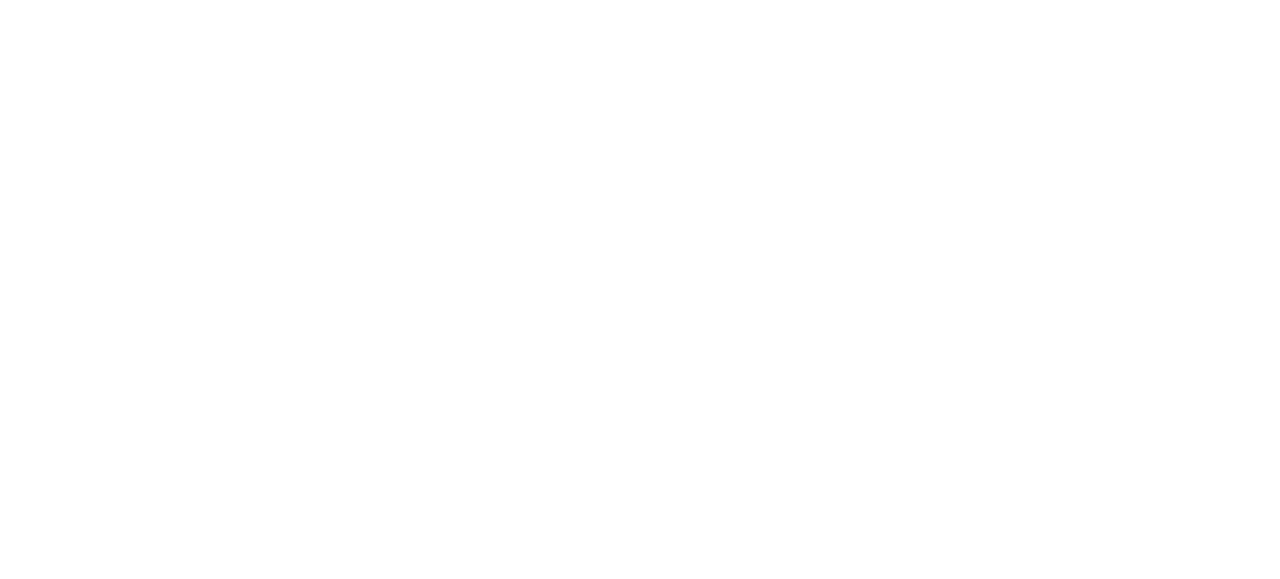
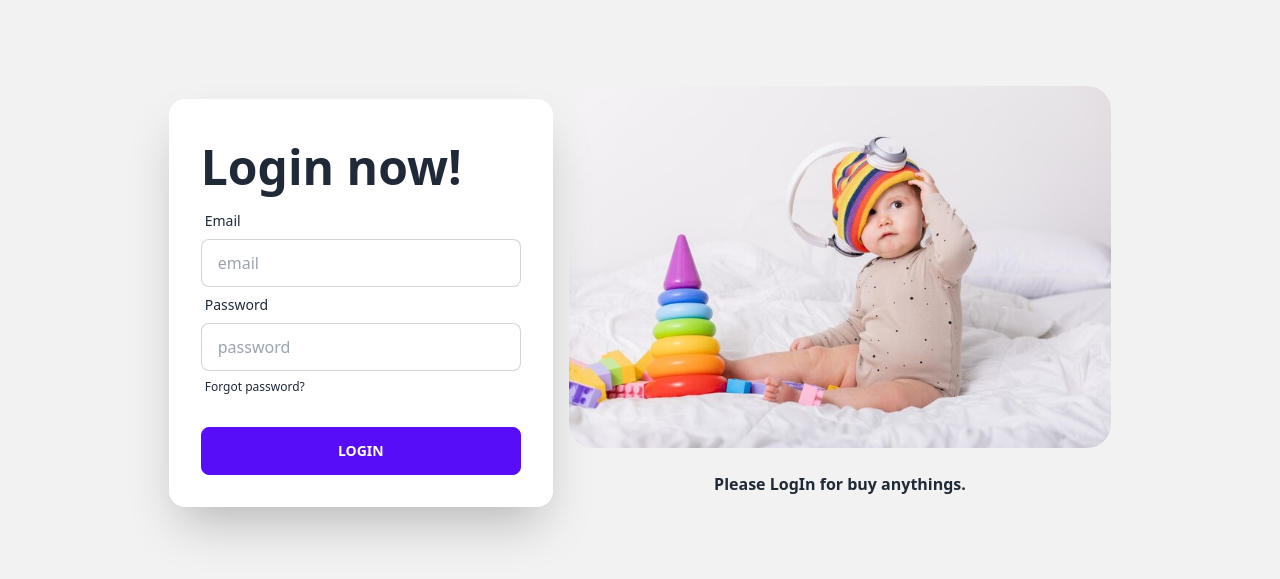
Before and after one commit to hasan-fahad/Toys-Market-Client, a React (Vite) app: page /login in a window 1280 px wide. Before the commit this address had no page. Shown: the part 221-800 px from the top of the page. Built offline with nearby package versions, Linux system fonts and the light colour scheme.

Commit message:
login page

```diff
--- /dev/null
+++ b/src/Pages/Login/login.jsx
@@ -0,0 +1,48 @@
+
+import img from '../../assets/Images/about.jpg'
+
+const Login = () => {
+
+const handleLogin = event => {
+    event.preventDefault();
+
+}
+    return (
+        <div className="hero min-h-screen bg-base-200">
+  <div className="hero-content flex-col lg:flex-row-reverse">
+    <div className="text-center lg:text-left w-1/2">
+      <img src={img} alt="" className="rounded-3xl" />
+      <p className="py-6 font-semibold justify-center flex">Please LogIn for buy anythings.</p>
+    </div>
+    <div className="card flex-shrink-0 w-full max-w-sm shadow-2xl bg-base-100">
+      <div className="card-body">
+        <form onSubmit={handleLogin}>
+        <div className="form-control">
+        <h1 className="text-5xl font-bold my-3">Login now!</h1>
+          <label className="label">
+            <span className="label-text">Email</span>
+          </label>
+          <input type="text" placeholder="email" className="input input-bordered" />
+        </div>
+        <div className="form-control">
+          <label className="label">
+            <span className="label-text">Password</span>
+          </label>
+          <input type="text" placeholder="password" className="input input-bordered" />
+          <label className="label">
+            <a href="#" className="label-text-alt link link-hover">Forgot password?</a>
+          </label>
+        </div>
+        <div className="form-control mt-6">
+
+          <input className="btn btn-primary" type="submit" value="Login"/>
+        </div>
+        </form>
+      </div>
+    </div>
+  </div>
+</div>
+    );
+};
+
+export default Login;
```
Also changed, not shown: src/Routes/Routes.jsx (+7 -1 lines).
